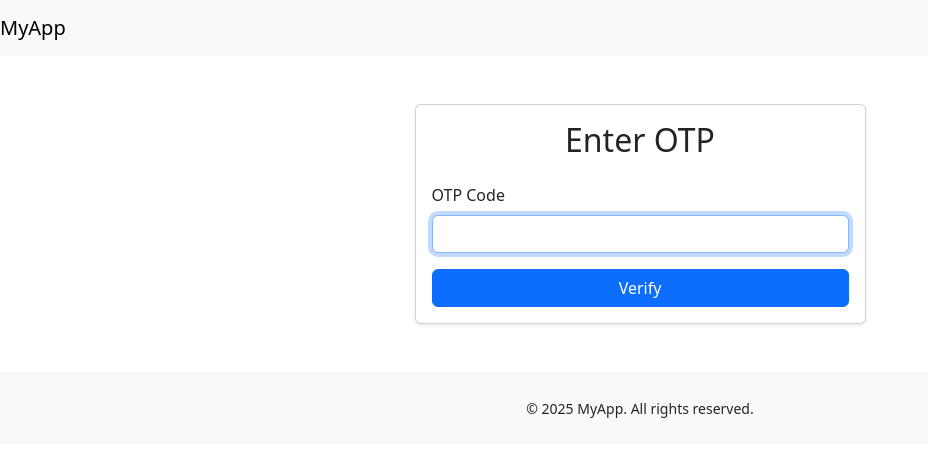
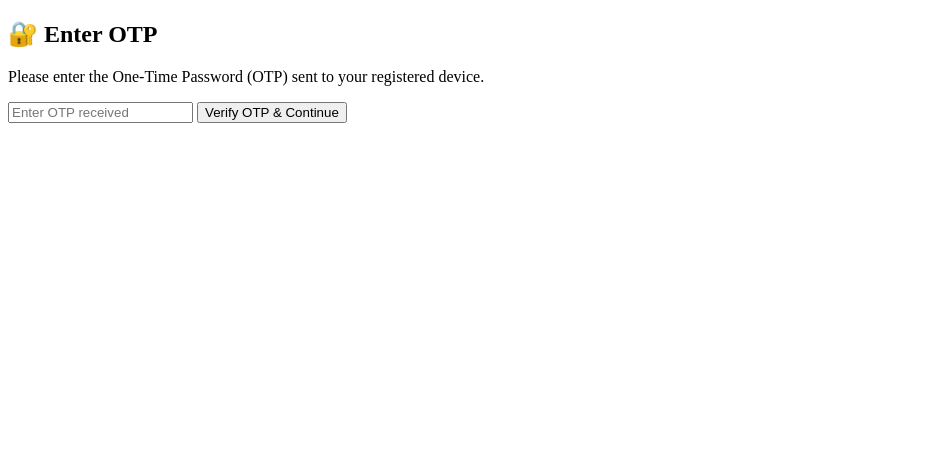
Before and after one commit to pradeepkumarv/family-investment-dashboard, a Flask app: template templates/otp.html in a window 1280 px wide. Shown: the top 457 px of the page, without its empty margins (0-928 px from the left). Run offline with Flask 3, Linux system fonts and the light colour scheme; the template is opened without the code that fills it, so the values that code supplies are empty; some libraries are stand-ins or nearby versions.

Commit message:
Update otp.html

```diff
--- a/templates/otp.html
+++ b/templates/otp.html
@@ -1,88 +1,114 @@
 <!DOCTYPE html>
 <html lang="en">
 <head>
-  <!-- Meta & Title -->
-  <meta charset="UTF-8" />
-  <meta name="viewport" content="width=device-width, initial-scale=1" />
-  <title>OTP Verification • MyApp</title>
-
-  <!-- Inherit CSS & JS -->
-  <link href="css/bootstrap.min.css" rel="stylesheet" />
-  <link href="css/main.css" rel="stylesheet" />
-  <script src="js/jquery.min.js"></script>
-  <script src="js/bootstrap.bundle.min.js"></script>
-  <script src="js/app.js"></script>
+  <meta charset="UTF-8">
+  <title>Enter OTP</title>
+  <style>
+    /* (same styles as before) */
+  </style>
 </head>
 <body>
-  <!-- Navbar -->
-  <nav class="navbar navbar-expand-lg navbar-light bg-light">
-    <a class="navbar-brand" href="index.html">MyApp</a>
-  </nav>
+  <div class="otp-container">
+    <h2>🔐 Enter OTP</h2>
+    <p>Please enter the One-Time Password (OTP) sent to your registered device.</p>
+    <form id="otpForm">
+      <input type="hidden" id="tokenid" name="tokenid" value="{{ tokenid }}">
+      <input type="text" id="otp" name="otp" placeholder="Enter OTP received" required>
+      <button type="submit">Verify OTP & Continue</button>
+    </form>
+    <div id="message" class="message"></div>
+  </div>
 
-  <!-- Main Content -->
-  <main class="container my-5">
-    <div class="row justify-content-center">
-      <div class="col-md-5">
-        <div class="card shadow-sm">
-          <div class="card-body">
-            <h2 class="card-title mb-4 text-center">Enter OTP</h2>
-            <form id="otpForm">
-              <div class="mb-3">
-                <label for="otp" class="form-label">OTP Code</label>
-                <input type="text" id="otp" name="otp"
-                       class="form-control" required autofocus />
-              </div>
-              <div class="d-grid">
-                <button type="submit" class="btn btn-primary">Verify</button>
-              </div>
-            </form>
-            <div id="otpError" class="alert alert-danger mt-3 d-none"></div>
-          </div>
-        </div>
-      </div>
-    </div>
-  </main>
+  <!-- Supabase client -->
+  <script src="https://unpkg.com/@supabase/supabase-js"></script>
+  <script>
+    const supabaseClient = supabase.createClient(
+      'https://tqjwhbwcteuvmreldgae.supabase.co',
+      'eyJhbGciOiJIUzI1NiIsInR5cCI6IkpXVCJ9.eyJpc3MiOiJzdXBhYmFzZSIsInJlZiI6InRxandoYndjdGV1dm1yZWxkZ2FlIiwicm9sZSI6ImFub24iLCJpYXQiOjE3NTU2MDQwODksImV4cCI6MjA3MTE4MDA4OX0.g4ksBnP-IjpIdu6l0zaiOTJGMTCDoh32kNG9GFGzdTw'
+    );
+    console.log("✅ Supabase client initialized in otp.html:", supabaseClient);
+  </script>
 
-  <!-- Footer -->
-  <footer class="footer py-4 bg-light">
-    <div class="container text-center">
-      <small>&copy; 2025 MyApp. All rights reserved.</small>
-    </div>
-  </footer>
+  <!-- Integration logic -->
+ <script src="https://pradeepkumarv.github.io/family-investment-dashboard/static/js/hdfc-securities-integration.js"></script>
 
-  <!-- Page-specific JS -->
   <script>
-    $(function(){
-      // Extract token from query param
-      const params = new URLSearchParams(window.location.search);
-      const token = params.get('token') || '';
+    const otpForm = document.getElementById('otpForm');
+    const messageBox = document.getElementById('message');
+    const redirectURL = 'https://pradeepkumarv.github.io/family-investment-dashboard/?import=success';
 
-      $('#otpForm').on('submit', function(e){
-        e.preventDefault();
-        $.ajax({
-          url: 'api/verify-otp',
-          method: 'POST',
-          contentType: 'application/json',
-          dataType: 'json',
-          data: JSON.stringify({
-            otp: $('#otp').val(),
-            token: token
-          }),
-          success: function(resp){
-            if(resp.success){
-              window.location.href = 'dashboard.html';
-            } else {
-              $('#otpError').text(resp.message)
-                            .removeClass('d-none');
-            }
-          },
-          error: function(xhr){
-            $('#otpError').text('Verification failed. Try again.')
-                          .removeClass('d-none');
-          }
-        });
-      });
+    otpForm.addEventListener('submit', async function(e) {
+      e.preventDefault();
+      messageBox.style.display = 'none';
+
+      const formData = new FormData(otpForm);
+
+      try {
+        console.log("🔹 Submitting OTP...");
+        const response = await fetch('/validate-otp', { method: 'POST', body: formData });
+        const responseData = await response.json();
+        console.log("🔹 OTP validation response:", responseData);
+        console.log("✅ OTP validated! Starting holdings import...");
+
+
+        if (response.ok && responseData.status === 'success') {
+          messageBox.textContent = '✅ OTP validated! Fetching holdings...';
+          messageBox.className = 'message success';
+          messageBox.style.display = 'block';
+
+          // 🔑 Import holdings into Supabase
+          console.log("🔹 Calling fetchAndImportHoldings...");
+          await fetchAndImportHoldings();
+          console.log("✅ fetchAndImportHoldings finished.");
+
+          // ✅ Redirect to dashboard
+          window.location.href = redirectURL;
+
+        } else if (responseData.status === 'redirect_required') {
+          console.log("🔹 Redirect required from backend");
+          await fetchAndImportHoldings();
+          window.location.href = redirectURL;
+        } else {
+          throw new Error(responseData.error || 'OTP validation failed');
+        }
+
+      } catch (err) {
+        console.error("❌ OTP Submit Error:", err);
+        messageBox.textContent = `❌ Request failed: ${err.message}`;
+        messageBox.className = 'message error';
+        messageBox.style.display = 'block';
+      }
     });
   </script>
+  <script>
+function submitOTP() {
+    const otp = document.getElementById('otp').value;
+    if (!otp) {
+        document.getElementById('error-message').textContent = 'Please enter OTP';
+        return;
+    }
+
+    fetch('/validate-otp', {
+        method: 'POST',
+        headers: { 'Content-Type': 'application/json' },
+        body: JSON.stringify({ answer: otp })
+    })
+    .then(response => response.json())
+    .then(data => {
+        if (data.status === 'success' || data.authorised === true) {
+            // ✅ AUTO-REDIRECT WITH IMPORT TRIGGER
+            console.log('OTP validated, redirecting to dashboard for import...');
+            window.location.href = 'https://pradeepkumarv.github.io/?autoImportHDFC=true';
+        } else {
+            document.getElementById('error-message').textContent = 'Invalid OTP';
+        }
+    })
+    .catch(err => {
+        console.error('OTP validation error:', err);
+        document.getElementById('error-message').textContent = 'Request failed';
+    });
+}
+</script>
+
 </body>
 </html>
```
